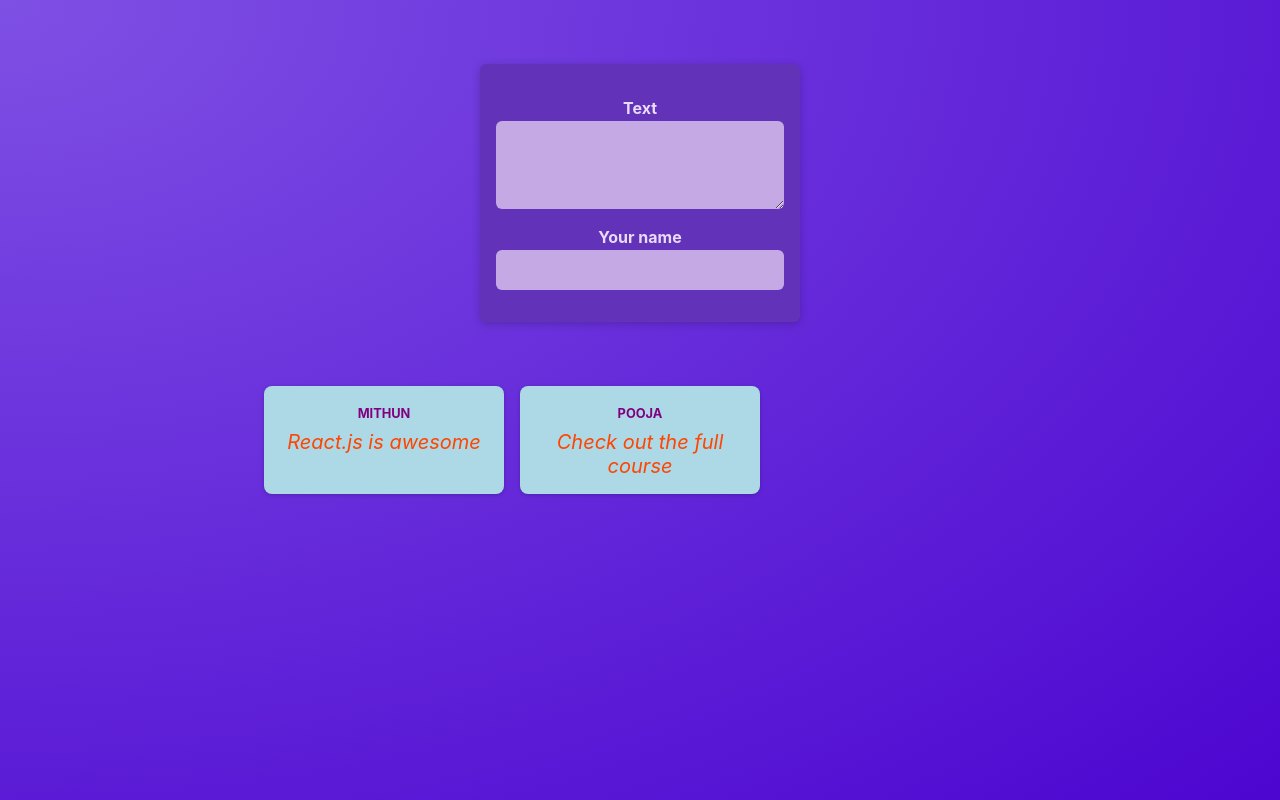
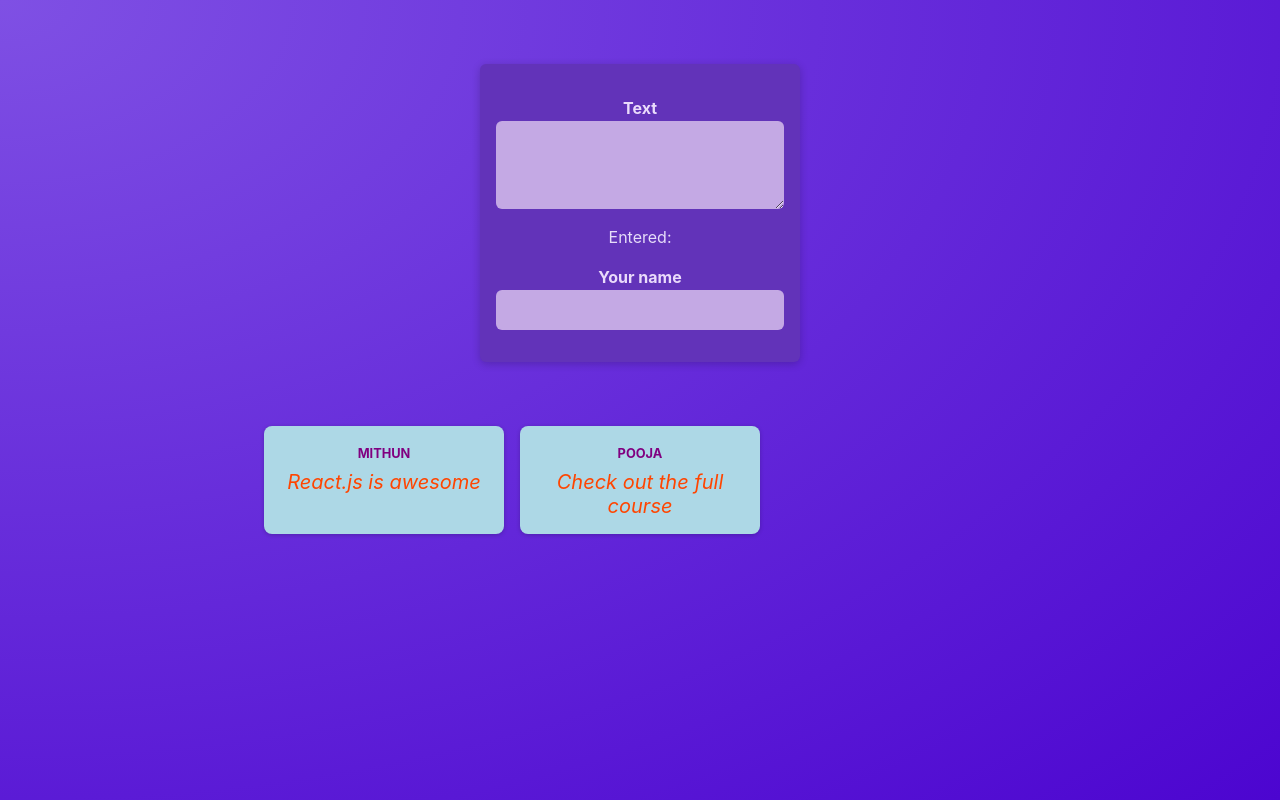
Before and after one commit to mithunj43/React, a React (Vite) app in the folder react-crash-course/: page / in a window 1280 px wide. Built offline with nearby package versions, Linux system fonts and the light colour scheme.

Commit message:
Working with state

```diff
--- a/react-crash-course/src/components/NewPost.jsx
+++ b/react-crash-course/src/components/NewPost.jsx
@@ -1,8 +1,10 @@
 import classes from './NewPost.module.css';
+import { useState } from 'react';
 
 function NewPost() {
+    const [enteredBody, setEnteredBody] = useState('');
     function changeBodyHandler(event) {
-        console.log(event.target.value);
+        setEnteredBody(event.target.value);
     }
 
   return (
@@ -11,6 +13,7 @@ function NewPost() {
         <label htmlFor="body">Text</label>
         <textarea id="body" required rows={3} onChange={changeBodyHandler}/>
       </p>
+      <p>Entered:{enteredBody}</p>
       <p>
         <label htmlFor="name">Your name</label>
         <input type="text" id="name" required />
```
